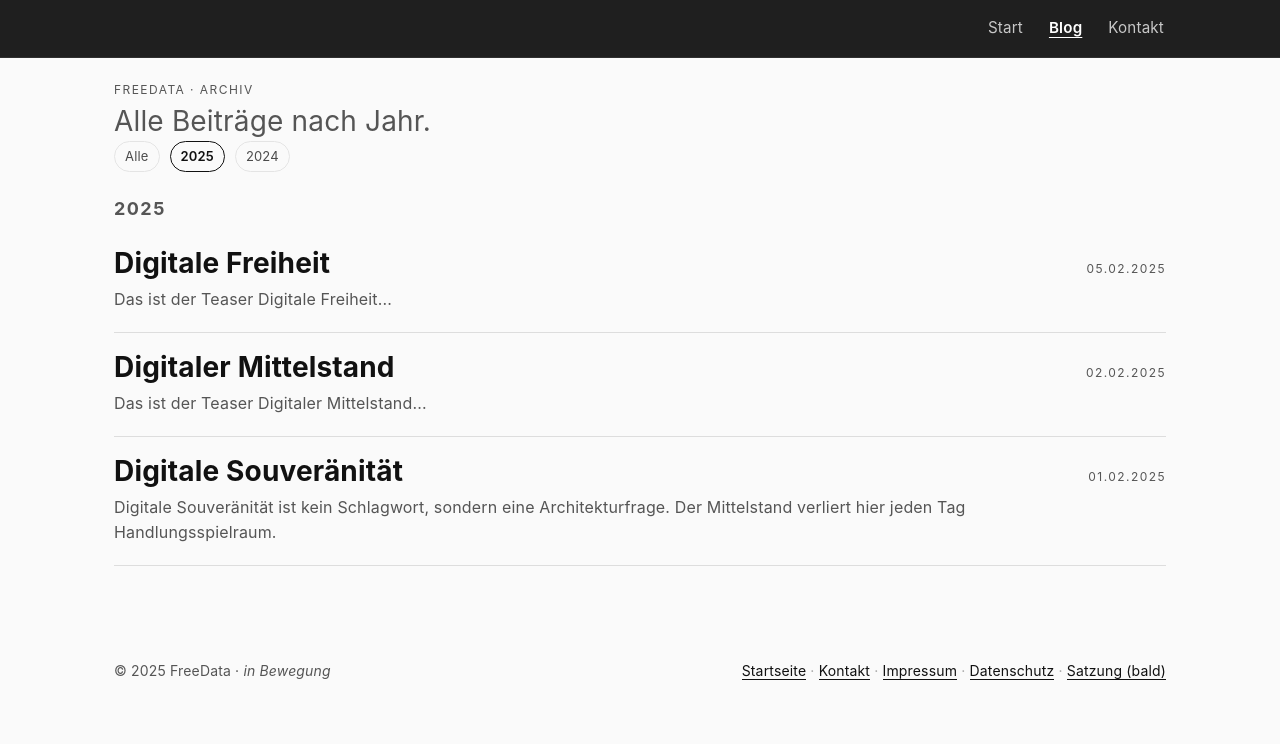
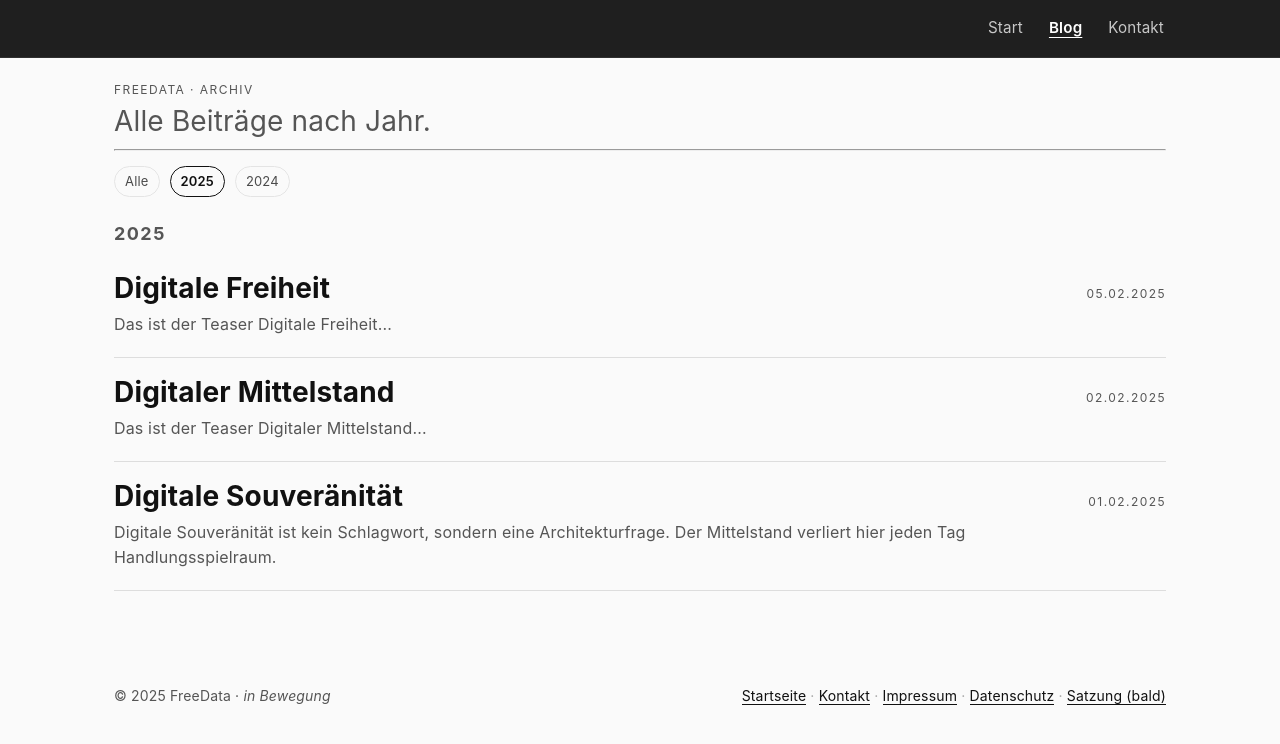
Before and after one commit to freedata-coop/freedata-coop.github.io, a Jekyll site: the page built from blog/archiv/index.html, in a window 1280 px wide. Shown: the top 744 px of the page. Built offline with Jekyll 4.4.1, drawn with Linux system fonts in a browser that asks for light colours.

Commit message:
fix layout

```diff
--- a/assets/custom.css
+++ b/assets/custom.css
@@ -294,6 +294,7 @@ blog-teaser{ display:none; }
   gap:10px;
   margin:0 0 18px 0;
   font-size:13px;
+  margin-top: 15px;
 }
 
 .year-nav a{
--- a/blog/archiv/index.html
+++ b/blog/archiv/index.html
@@ -11,6 +11,7 @@ theme: light
 </section>
 
 <!-- <hr class="divider"/> -->
+ <hr/>
 
 {%- assign sorted = site.posts | sort: "date" | reverse -%}
 {%- assign years = sorted | group_by_exp: "post", "post.date | date: '%Y'" -%}
--- a/blog/index.html
+++ b/blog/index.html
@@ -15,6 +15,7 @@ theme: light
 </section>
 
 <!-- <hr class="divider"/> -->
+<hr/>
 
 <section class="blog-list">
 {% for post in paginator.posts %}
```
